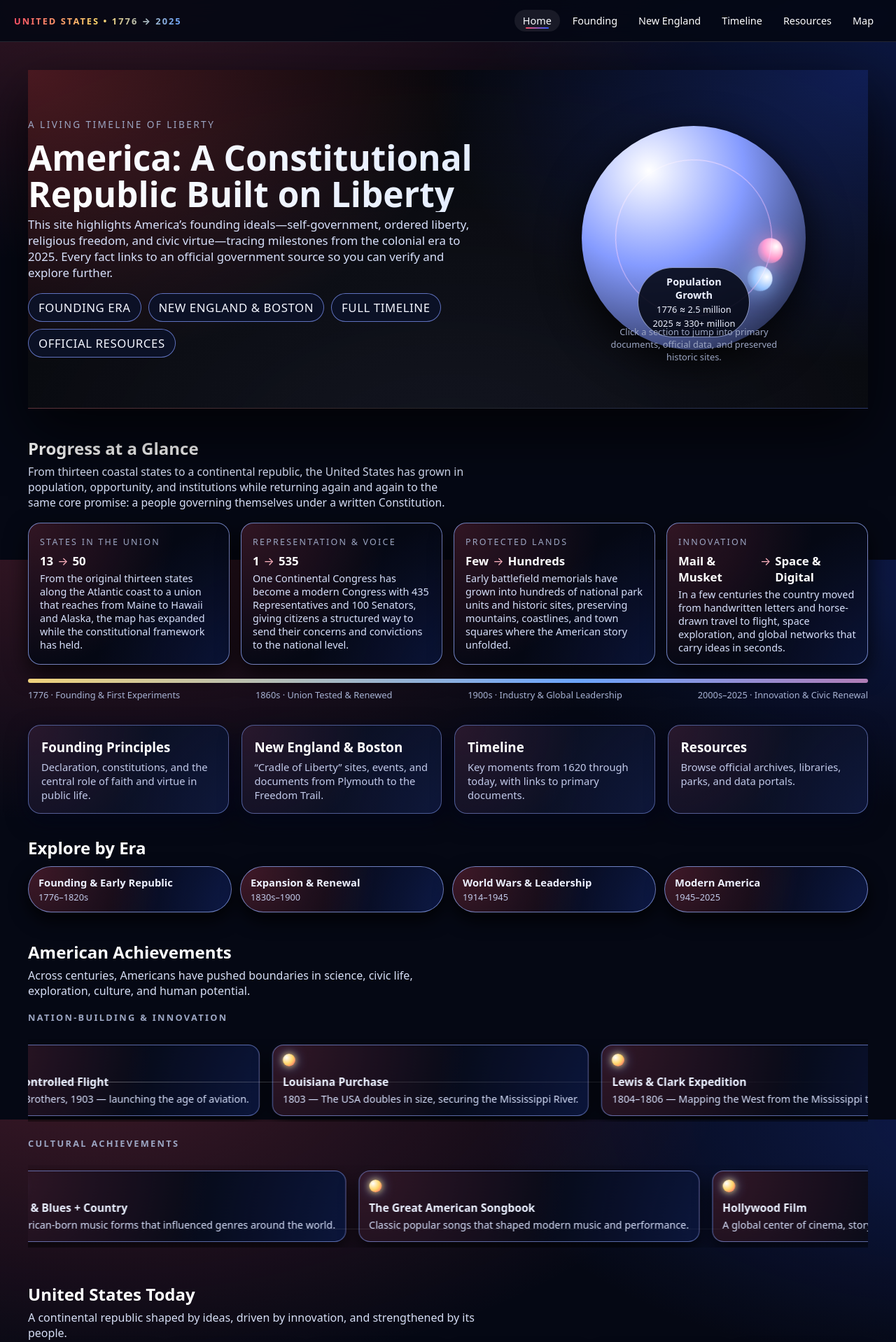
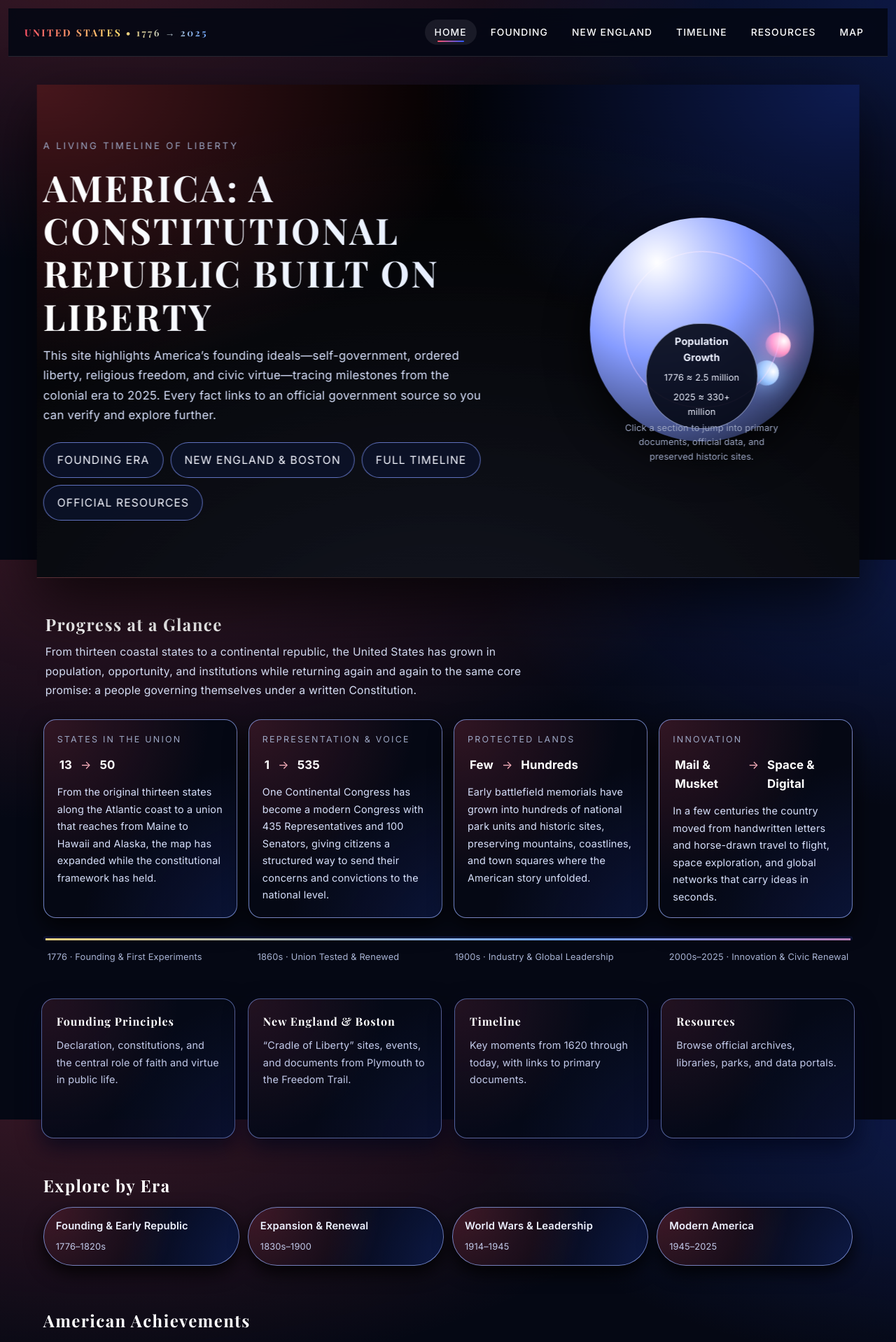
Before and after one commit to jessicacousins/usa_website, a React (Vite) app: page / in a window 1280 px wide. Shown: the top 1918 px of the page at 70% size. Built offline with nearby package versions, Linux system fonts and the light colour scheme.

Commit message:
styles improved

```diff
--- a/src/index.css
+++ b/src/index.css
@@ -1,3 +1,5 @@
+@import url("https://fonts.googleapis.com/css2?family=Playfair+Display:wght@600;700&family=Inter:wght@400;500;600;700&display=swap");
+
 :root {
   --red: #ff5166;
   --blue: #2b57ff;
@@ -19,18 +21,27 @@
 
 * {
   box-sizing: border-box;
+  margin: 0;
+  padding: 3px;
 }
+
 html,
 body,
 #root {
   height: 100%;
 }
+
 body {
   margin: 0;
-  font-family: system-ui, -apple-system, Segoe UI, Roboto, Inter, Arial,
+  font-family: "Inter", system-ui, -apple-system, Segoe UI, Roboto, Arial,
     sans-serif;
   background: var(--bg);
+  background-attachment: fixed;
+  background-size: cover;
+  background-position: top center;
   color: var(--white);
+  line-height: 1.6;
+  letter-spacing: 0.01em;
 }
 
 /* LAYOUT SHELL */
@@ -65,9 +76,10 @@ body {
 }
 
 .brand {
-  font-weight: 800;
-  letter-spacing: 0.16em;
-  font-size: 0.8rem;
+  font-family: "Playfair Display", "Times New Roman", serif;
+  font-weight: 700;
+  letter-spacing: 0.18em;
+  font-size: 0.86rem;
   text-transform: uppercase;
   background: linear-gradient(90deg, #ff5166, #ffd76c, #6ca5ff);
   -webkit-background-clip: text;
@@ -79,23 +91,28 @@ body {
   display: flex;
   align-items: center;
   gap: 6px;
+  padding: 2px 0;
 }
 
 .nav a {
   color: var(--white);
   text-decoration: none;
-  padding: 6px 12px;
+  padding: 7px 14px;
   border-radius: 999px;
-  font-size: 0.9rem;
+  font-size: 0.86rem;
+  font-weight: 500;
+  text-transform: uppercase;
+  letter-spacing: 0.08em;
   position: relative;
-  transition: background 0.18s ease, transform 0.18s ease, color 0.18s ease;
+  transition: background 0.18s ease, transform 0.18s ease, color 0.18s ease,
+    box-shadow 0.18s ease;
 }
 
 .nav a::after {
   content: "";
   position: absolute;
-  left: 16px;
-  right: 16px;
+  left: 18px;
+  right: 18px;
   bottom: 4px;
   height: 2px;
   border-radius: 999px;
@@ -109,6 +126,7 @@ body {
 .nav a:hover {
   background: rgba(255, 255, 255, 0.06);
   transform: translateY(-1px);
+  box-shadow: 0 8px 22px rgba(0, 0, 0, 0.7);
 }
 
 .nav a.active {
@@ -128,8 +146,12 @@ body {
 }
 
 .page h1,
-.page h2 {
+.page h2,
+.page h3 {
   margin: 12px 0 6px;
+  font-family: "Playfair Display", "Times New Roman", serif;
+  letter-spacing: 0.06em;
+  line-height: 1.18;
 }
 
 .page .lead {
@@ -164,7 +186,6 @@ body {
   margin: 0;
   padding: 68px 0 72px;
   box-sizing: border-box;
-
   background: radial-gradient(
       900px 600px at 0% 0%,
       rgba(255, 81, 102, 0.28),
@@ -203,17 +224,20 @@ body {
 }
 
 .heroKicker {
-  font-size: 0.85rem;
+  font-size: 0.82rem;
   text-transform: uppercase;
-  letter-spacing: 0.18em;
+  letter-spacing: 0.22em;
   color: var(--muted);
   margin: 0 0 10px;
 }
 
 .heroTitle {
-  font-size: clamp(2rem, 3vw + 0.7rem, 3.4rem);
-  line-height: 1.05;
+  font-family: "Playfair Display", "Times New Roman", serif;
+  font-size: clamp(2.1rem, 3.3vw + 0.6rem, 3.6rem);
+  line-height: 1.04;
   margin: 0 0 14px;
+  letter-spacing: 0.08em;
+  text-transform: uppercase;
   background: linear-gradient(90deg, #ffffff, #e4edff);
   -webkit-background-clip: text;
   background-clip: text;
@@ -225,6 +249,8 @@ body {
   max-width: 48rem;
   color: #d7e0fb;
   margin: 0 0 18px;
+  line-height: 1.7;
+  letter-spacing: 0.015em;
 }
 
 .heroPills {
@@ -238,21 +264,21 @@ body {
   display: inline-flex;
   align-items: center;
   gap: 8px;
-  padding: 8px 14px;
+  padding: 9px 16px;
   border-radius: 999px;
   background: rgba(12, 18, 40, 0.9);
   border: 1px solid rgba(132, 154, 255, 0.7);
   color: #f4f6ff;
   text-decoration: none;
-  font-size: 0.9rem;
-  letter-spacing: 0.04em;
+  font-size: 0.86rem;
+  letter-spacing: 0.08em;
   text-transform: uppercase;
   transition: transform 0.18s ease, box-shadow 0.18s ease, background 0.18s ease,
     border-color 0.18s ease;
 }
 
 .heroPill span {
-  font-size: 1.05rem;
+  font-size: 0.98rem;
 }
 
 .heroPill:hover {
@@ -368,46 +394,6 @@ body {
   }
 }
 
-@media (max-width: 900px) {
-  .heroShell {
-    padding: 52px 0 54px;
-  }
-
-  .heroInner {
-    grid-template-columns: 1fr;
-    gap: 28px;
-  }
-
-  .heroRight {
-    order: -1;
-    margin-bottom: 12px;
-  }
-
-  .heroCaption {
-    bottom: -40px;
-  }
-}
-
-@media (max-width: 640px) {
-  .heroShell {
-    padding: 40px 0 42px;
-  }
-
-  .heroInner {
-    width: min(100vw, 94vw);
-    padding-inline: 14px;
-  }
-
-  .heroPills {
-    gap: 8px;
-  }
-
-  .heroPill {
-    width: 100%;
-    justify-content: center;
-  }
-}
-
 /* HOME SECTIONS */
 
 .homeSections {
@@ -419,11 +405,13 @@ body {
   grid-template-columns: repeat(auto-fit, minmax(220px, 1fr));
   gap: 18px;
   margin-top: 18px;
+  align-items: stretch;
 }
 
 .card {
+  position: relative;
   display: block;
-  padding: 18px 18px 16px;
+  padding: 20px 18px 18px;
   border-radius: 18px;
   text-decoration: none;
   color: inherit;
@@ -437,26 +425,61 @@ body {
       rgba(43, 87, 255, 0.14),
       transparent 60%
     ),
-    #0b1024;
-  border: 1px solid rgba(140, 166, 255, 0.5);
-  box-shadow: 0 10px 30px rgba(1, 5, 25, 0.7);
+    rgba(6, 10, 24, 0.96);
+  border: 1px solid rgba(140, 166, 255, 0.55);
+  box-shadow: 0 12px 32px rgba(1, 5, 25, 0.78);
+  backdrop-filter: blur(16px) saturate(135%);
   transition: transform 0.2s ease, box-shadow 0.2s ease, border-color 0.2s ease,
     background 0.2s ease;
+  overflow: hidden;
+}
+
+.card::before {
+  content: "";
+  position: absolute;
+  inset: -40%;
+  opacity: 0;
+  background: radial-gradient(
+      circle at 0% 0%,
+      rgba(255, 81, 102, 0.3),
+      transparent 65%
+    ),
+    radial-gradient(
+      circle at 120% 120%,
+      rgba(43, 87, 255, 0.3),
+      transparent 65%
+    );
+  transition: opacity 0.22s ease;
 }
 
 .card h3 {
   margin: 0 0 6px;
+  font-size: 1rem;
 }
 
 .card p {
   margin: 0;
   color: #c2caea;
-  font-size: 0.92rem;
+  font-size: 0.9rem;
+  line-height: 1.7;
+}
+
+.card:nth-child(1),
+.card:nth-child(4) {
+  min-height: 150px;
+}
+
+.card:nth-child(2) {
+  min-height: 180px;
+}
+
+.card:nth-child(3) {
+  min-height: 200px;
 }
 
 .card:hover {
-  transform: translateY(-4px) translateZ(0);
-  box-shadow: 0 18px 50px rgba(0, 0, 0, 0.9);
+  transform: translateY(-6px) translateZ(0);
+  box-shadow: 0 20px 52px rgba(0, 0, 0, 0.9);
   border-color: #ffffff;
   background: radial-gradient(
       circle at 0% 0%,
@@ -469,6 +492,10 @@ body {
       transparent 60%
     ),
     #060a18;
+}
+
+.card:hover::before {
+  opacity: 1;
 }
 
 .homeSummary {
@@ -491,6 +518,8 @@ body {
   color: #d6def5;
   max-width: 70ch;
   font-size: 0.98rem;
+  line-height: 1.75;
+  letter-spacing: 0.015em;
 }
 
 .homeStatsGrid {
@@ -545,6 +574,7 @@ body {
   margin: 2px 0 0;
   font-size: 0.9rem;
   color: #d7e0fb;
+  line-height: 1.7;
 }
 
 .homeProgress {
@@ -586,6 +616,8 @@ body {
   color: #a7b2d3;
   justify-content: space-between;
 }
+
+/* ERAS */
 
 .homeEras {
   margin-top: 32px;
@@ -643,13 +675,6 @@ body {
   color: #c2caea;
 }
 
-@media (max-width: 640px) {
-  .homeProgressLabels {
-    flex-direction: column;
-    align-items: flex-start;
-  }
-}
-
 /* FACT LISTS / GENERAL CONTENT */
 
 .facts {
@@ -688,47 +713,52 @@ body {
   margin: 6px 0 0;
   color: #d2daf6;
 }
-
 /* TIMELINE */
 
 .timeline {
   display: grid;
-  gap: 12px;
-  margin-top: 16px;
+  gap: 14px;
+  margin-top: 20px;
   position: relative;
-  padding-left: 6px;
+  /* extra left padding creates a gutter for the line + dots
+     so they no longer collide with text */
+  padding-left: 50px;
 }
 
 .timeline::before {
   content: "";
   position: absolute;
-  left: 44px;
+  left: 24px; /* line center */
   top: 0;
   bottom: 0;
   width: 2px;
   border-radius: 999px;
   background: linear-gradient(
     180deg,
-    rgba(255, 81, 102, 0.7),
-    rgba(43, 87, 255, 0.7)
+    rgba(255, 81, 102, 0.8),
+    rgba(43, 87, 255, 0.8)
   );
-  opacity: 0.6;
+  opacity: 0.7;
 }
 
+/* each row now has a consistent grid:
+   - narrow column for the year
+   - flexible column for details */
 .timelineRow {
   display: grid;
-  grid-template-columns: 96px 1fr;
+  grid-template-columns: 88px minmax(0, 1fr);
   gap: 12px;
   background: #070b18;
   border: 1px solid rgba(144, 167, 255, 0.7);
   border-radius: 16px;
-  padding: 12px 14px;
+  padding: 12px 16px;
   position: relative;
   overflow: hidden;
   transition: transform 0.18s ease, box-shadow 0.18s ease,
     border-color 0.18s ease, background 0.18s ease;
 }
 
+/* dot now sits exactly on the vertical line and no longer cuts into text */
 .timelineRow::before {
   content: "";
   position: absolute;
@@ -737,7 +767,7 @@ body {
   border-radius: 999px;
   border: 2px solid #ffffff;
   background: radial-gradient(circle, #ff5166, #2b57ff);
-  left: 38px;
+  left: 24px;
   top: 50%;
   transform: translate(-50%, -50%);
   box-shadow: 0 0 18px rgba(108, 165, 255, 0.9);
@@ -767,8 +797,53 @@ body {
   display: flex;
   align-items: center;
   justify-content: center;
-  font-size: 0.9rem;
+  font-size: 0.86rem;
   text-transform: uppercase;
+  border-right: 1px solid rgba(144, 167, 255, 0.35);
+  padding-right: 4px;
+}
+
+.detail p {
+  margin: 0 0 4px;
+  color: #d6def5;
+  font-size: 0.93rem;
+  line-height: 1.6;
+}
+
+.detail a {
+  color: #9eb6ff;
+  text-decoration: none;
+  font-size: 0.85rem;
+}
+
+.detail a:hover {
+  text-decoration: underline;
+}
+
+/* mobile adjustments so line + dots still align and text stays readable */
+@media (max-width: 640px) {
+  .timeline {
+    padding-left: 40px;
+  }
+
+  .timeline::before {
+    left: 20px;
+  }
+
+  .timelineRow {
+    grid-template-columns: 70px minmax(0, 1fr);
+    padding: 12px 12px;
+  }
+
+  .timelineRow::before {
+    left: 20px;
+  }
+
+  .year {
+    font-size: 0.8rem;
+    letter-spacing: 0.12em;
+    padding-right: 2px;
+  }
 }
 
 .detail p {
@@ -792,23 +867,87 @@ body {
 .resList {
   list-style: none;
   padding: 0;
-  margin: 16px 0;
+  margin: 20px 0 0;
   display: grid;
-  gap: 12px;
+  gap: 14px;
+  grid-template-columns: repeat(auto-fit, minmax(260px, 1fr));
 }
 
 .resItem {
-  background: #070b18;
+  background: radial-gradient(
+      circle at 0% 0%,
+      rgba(255, 81, 102, 0.14),
+      transparent 60%
+    ),
+    radial-gradient(
+      circle at 120% 120%,
+      rgba(43, 87, 255, 0.2),
+      transparent 60%
+    ),
+    #070b18;
+  border-radius: 18px;
+  padding: 14px 16px 16px;
   border: 1px solid rgba(144, 167, 255, 0.7);
-  border-radius: 16px;
-  padding: 14px;
+  border-left: 4px solid rgba(255, 81, 102, 0.9);
   box-shadow: 0 12px 30px rgba(0, 0, 0, 0.7);
+  position: relative;
+  overflow: hidden;
+  transition: transform 0.18s ease, box-shadow 0.18s ease,
+    border-color 0.18s ease, background 0.18s ease;
+}
+
+/* subtle glow accent “info icon” in the corner */
+.resItem::before {
+  content: "";
+  position: absolute;
+  width: 18px;
+  height: 18px;
+  border-radius: 999px;
+  right: 16px;
+  top: 14px;
+  background: radial-gradient(circle at 30% 30%, #ffffff, #ffd76c, #ff5166);
+  box-shadow: 0 0 10px rgba(255, 215, 108, 0.9),
+    0 0 18px rgba(108, 165, 255, 0.7);
+  opacity: 0.8;
+}
+
+.resItem:hover {
+  transform: translateY(-4px);
+  box-shadow: 0 18px 40px rgba(0, 0, 0, 0.9);
+  border-color: #ffffff;
+  background: radial-gradient(
+      circle at 0% 0%,
+      rgba(255, 81, 102, 0.24),
+      transparent 60%
+    ),
+    radial-gradient(
+      circle at 120% 120%,
+      rgba(43, 87, 255, 0.3),
+      transparent 60%
+    ),
+    #050814;
 }
 
 .resItem a {
   font-weight: 700;
-  color: #9eb6ff;
+  color: #e0e7ff;
   text-decoration: none;
+  font-size: 0.96rem;
+  display: inline-flex;
+  align-items: center;
+  gap: 8px;
+  margin-bottom: 4px;
+}
+
+/* small chevron “icon” built with borders */
+.resItem a::after {
+  content: "";
+  width: 8px;
+  height: 8px;
+  border-right: 2px solid #e0e7ff;
+  border-top: 2px solid #e0e7ff;
+  transform: rotate(45deg) translateY(1px);
+  opacity: 0.9;
 }
 
 .resItem a:hover {
@@ -816,9 +955,10 @@ body {
 }
 
 .resItem p {
-  margin: 6px 0 0;
+  margin: 4px 0 0;
   color: #d2daf6;
-  font-size: 0.92rem;
+  font-size: 0.9rem;
+  line-height: 1.7;
 }
 
 /* FOOTER */
@@ -832,71 +972,6 @@ body {
   font-size: 0.85rem;
 }
 
-/* RESPONSIVE */
-
-@media (max-width: 900px) {
-  .heroShell {
-    grid-template-columns: 1fr;
-    padding: 52px 20px 54px;
-    text-align: left;
-  }
-
-  .heroRight {
-    order: -1;
-    margin-bottom: 12px;
-  }
-
-  .heroCaption {
-    bottom: -40px;
-  }
-
-  .timeline::before {
-    left: 28px;
-  }
-
-  .timelineRow::before {
-    left: 24px;
-  }
-
-  .timelineRow {
-    grid-template-columns: 84px 1fr;
-  }
-}
-
-@media (max-width: 640px) {
-  .navWrap {
-    flex-wrap: wrap;
-    gap: 10px;
-  }
-
-  .brand {
-    width: 100%;
-    text-align: center;
-  }
-
-  .nav {
-    justify-content: center;
-    flex-wrap: wrap;
-  }
-
-  .heroShell {
-    padding-inline: 14px;
-  }
-
-  .heroPills {
-    gap: 8px;
-  }
-
-  .heroPill {
-    width: 100%;
-    justify-content: center;
-  }
-
-  .container {
-    padding: 24px 0 32px;
-  }
-}
-
 /* achievements CAROUSEL */
 
 .achieveSection {
@@ -908,6 +983,7 @@ body {
   margin-top: 4px;
   margin-bottom: 14px;
   max-width: 70ch;
+  line-height: 1.7;
 }
 
 .achieveCarousel {
@@ -1001,6 +1077,7 @@ body {
   margin: 0;
   font-size: 0.9rem;
   color: #d7e0fb;
+  line-height: 1.7;
 }
 
 .achieveIcon {
@@ -1014,21 +1091,23 @@ body {
     0 0 18px rgba(108, 165, 255, 0.8);
 }
 
+/* cleaned-up spark line so it doesn't fight the text */
 .achieveSparkline {
   pointer-events: none;
   position: absolute;
-  left: 0;
-  right: 0;
-  top: 52%;
-  height: 1px;
+  left: 10%;
+  right: 10%;
+  top: 62%;
+  height: 2px;
   background: linear-gradient(
     90deg,
     transparent,
-    rgba(255, 255, 255, 0.3),
+    rgba(255, 255, 255, 0.25),
     transparent
   );
   mix-blend-mode: screen;
-  opacity: 0.5;
+  opacity: 0.25;
+  filter: blur(1px);
   overflow: hidden;
 }
 
@@ -1042,35 +1121,31 @@ body {
     rgba(255, 255, 255, 0.9),
     transparent
   );
-  transform: translateX(-40%);
-  animation: sparkDrift 6s linear infinite;
+  transform: translateX(-80%);
+  animation: sparkDrift 10s linear infinite;
 }
 
 .achieveSparkline--alt {
   top: auto;
-  bottom: 22%;
-  opacity: 0.4;
+  bottom: 24%;
+  opacity: 0.2;
 }
 
 .achieveSparkline--alt::before {
-  animation-duration: 9s;
+  animation-duration: 12s;
 }
 
 @keyframes sparkDrift {
   from {
-    transform: translateX(-60%);
+    transform: translateX(-80%);
   }
   to {
     transform: translateX(160%);
   }
 }
 
-@media (max-width: 640px) {
-  .achieveItem {
-    min-width: 220px;
-  }
-}
 /* USA TODAY STATS SECTION */
+
 .usaToday {
   margin-top: 50px;
 }
@@ -1080,6 +1155,7 @@ body {
   margin-top: 4px;
   margin-bottom: 16px;
   max-width: 70ch;
+  line-height: 1.7;
 }
 
 .usaGrid {
@@ -1143,6 +1219,7 @@ body {
   max-width: 70ch;
   font-size: 0.96rem;
   color: #d6def5;
+  line-height: 1.7;
 }
 
 .statesGrid {
@@ -1261,7 +1338,99 @@ body {
   white-space: nowrap;
 }
 
+/* RESPONSIVE */
+
+@media (max-width: 900px) {
+  .heroShell {
+    padding: 52px 0 54px;
+  }
+
+  .heroInner {
+    grid-template-columns: 1fr;
+    gap: 28px;
+  }
+
+  .heroRight {
+    order: -1;
+    margin-bottom: 12px;
+  }
+
+  .heroCaption {
+    bottom: -40px;
+  }
+
+  .timeline::before {
+    left: 28px;
+  }
+
+  .timelineRow::before {
+    left: 24px;
+  }
+
+  .timelineRow {
+    grid-template-columns: 84px 1fr;
+  }
+}
+
 @media (max-width: 640px) {
+  .navWrap {
+    flex-wrap: wrap;
+    gap: 10px;
+  }
+
+  .brand {
+    width: 100%;
+    text-align: center;
+  }
+
+  .nav {
+    justify-content: flex-start;
+    flex-wrap: nowrap;
+    overflow-x: auto;
+    -webkit-overflow-scrolling: touch;
+  }
+
+  .nav::-webkit-scrollbar {
+    display: none;
+  }
+
+  .nav a {
+    white-space: nowrap;
+    font-size: 0.78rem;
+    padding: 8px 14px;
+  }
+
+  .heroShell {
+    padding: 40px 0 42px;
+  }
+
+  .heroInner {
+    width: min(100vw, 94vw);
+    padding-inline: 14px;
+  }
+
+  .heroPills {
+    gap: 8px;
+  }
+
+  .heroPill {
+    width: 100%;
+    justify-content: center;
+  }
+
+  .container {
+    padding: 24px 0 32px;
+  }
+
+  .homeProgressLabels {
+    flex-direction: column;
+    align-items: flex-start;
+  }
+
+  .achieveItem {
+    min-width: 220px;
+  }
+
   .statesSection {
     margin-top: 40px;
   }
```
Also changed, not shown: src/pages/Map.css (line endings or trailing spaces).
